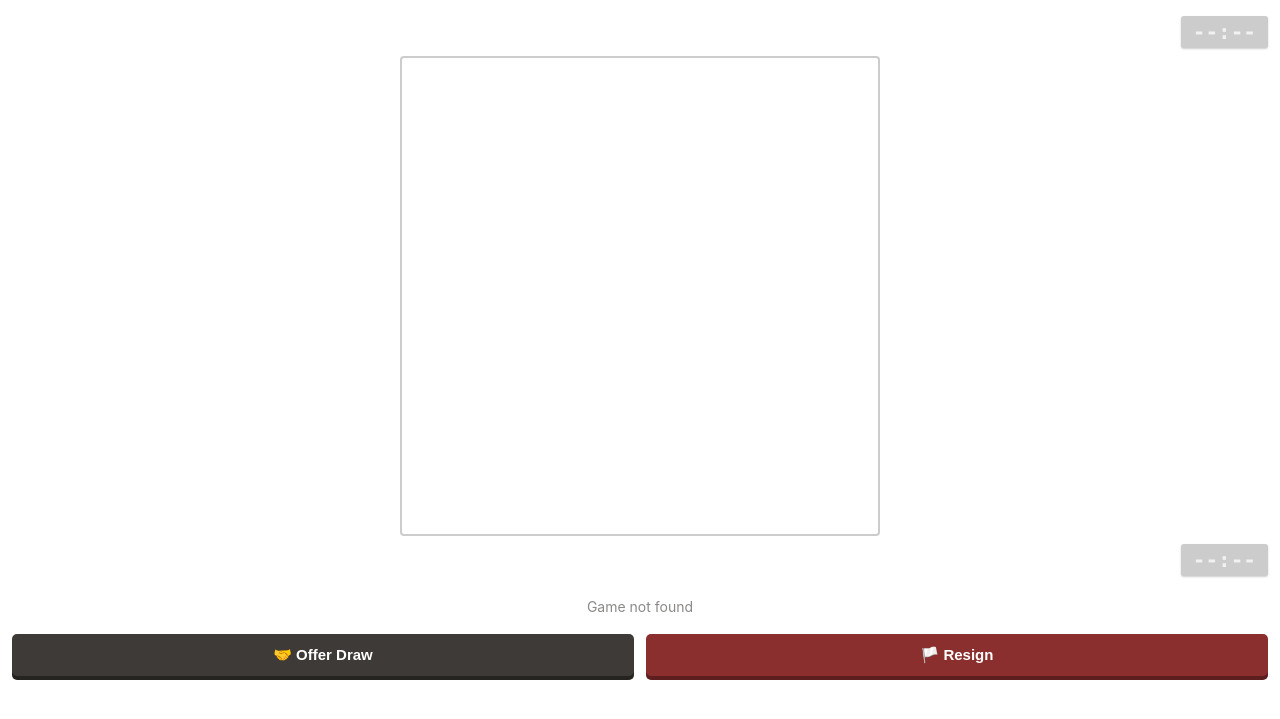
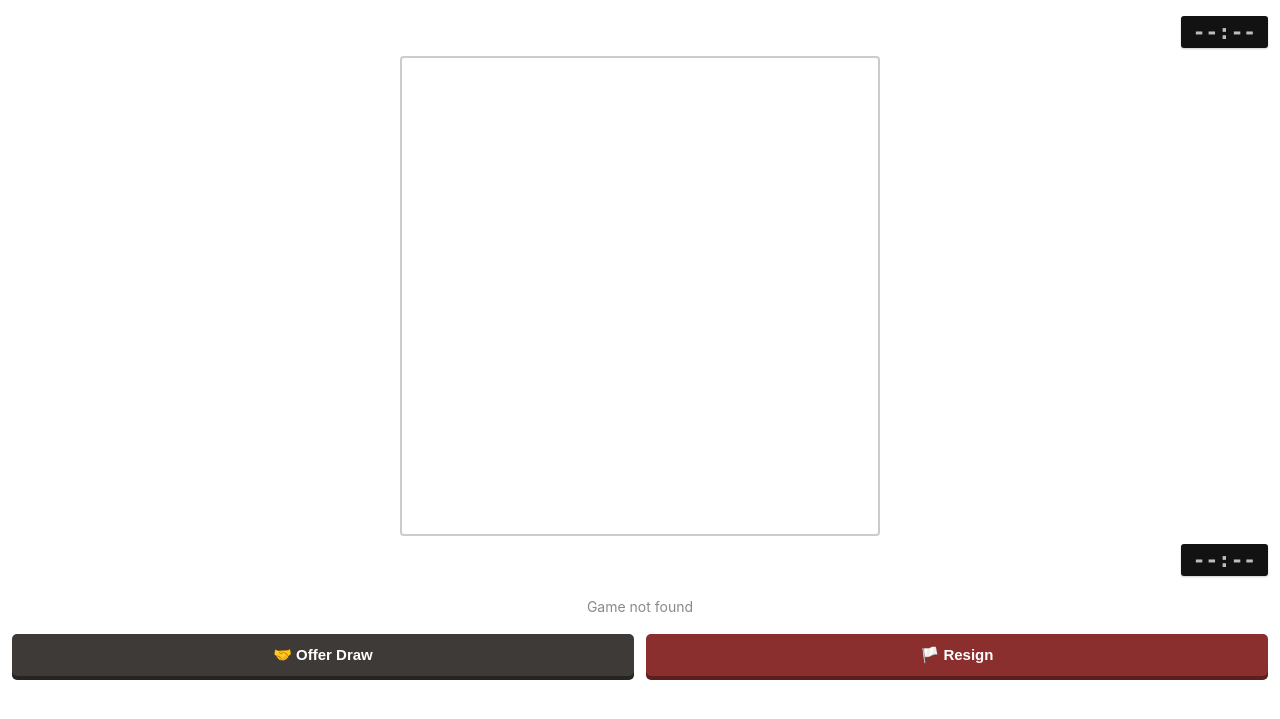
Before and after one commit to thisisvyashraj/airabot1, a FastAPI app: page / in a window 1280 px wide. Shown: the part 29-748 px from the top of the page. Run offline with FastAPI, Linux system fonts and the light colour scheme; some libraries are stand-ins or nearby versions.

Commit message:
Update style.css

```diff
--- a/chess_server/static/style.css
+++ b/chess_server/static/style.css
@@ -32,7 +32,7 @@ body {
   font-weight: 700;
   padding: 4px 12px;
   border-radius: 3px;
-  background: #cccccc;
+  background: #121212;
   color: ##0073ff;
   box-shadow: 0 1px 2px rgba(0,0,0,0.2);
 }
```
